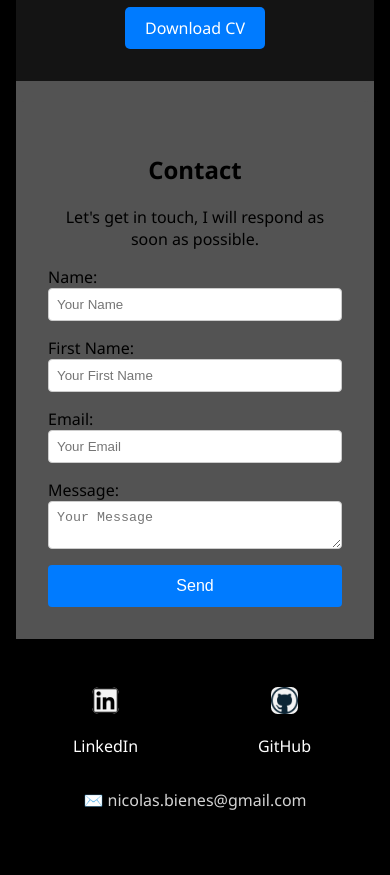
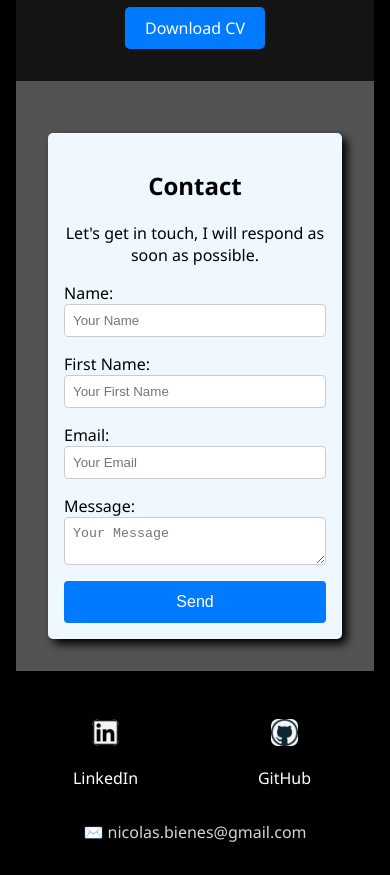
Before and after one commit to NickoDev974/Nicolas-BIENES-Portfolio-V2, a React (Vite) app: page / in a window 390 px wide. Shown: the part 1800-2675 px from the top of the page. Before the commit the page ends 2643 px from the top, so only its background shows below. Built offline with nearby package versions, Linux system fonts and the light colour scheme.

Commit message:
theme gris v2

```diff
--- a/src/App.css
+++ b/src/App.css
@@ -209,8 +209,9 @@ li {
   width: 100%;
 }
 .competences img:hover {
-  filter: drop-shadow(0 0 1rem white);
-  scale: 1.4;
+  filter: drop-shadow(5px 5px 5px white);
+  /* scale: 1.4; */
+  transform: skew(20deg, -20deg);
 }
 
 .competences {
@@ -364,6 +365,12 @@ li {
   border-radius: 10px;
   text-align: center;
 }
+.contact article {
+  background-color: aliceblue;
+  padding: 1rem;
+  border-radius: 5px;
+  box-shadow: 5px 5px 10px black;
+}
 
 .contact form {
   display: flex;
@@ -455,7 +462,7 @@ video {
 
 /* --------------------tablette------------------ */
 
-@media (min-width: 426px) and (max-width: 909px) {
+@media (min-width: 432px) and (max-width: 909px) {
   /* Styles pour le section WHO */
   header {
     height: 3rem;
@@ -475,7 +482,7 @@ video {
     grid-template-columns: 1fr 1fr;
     grid-template-rows: auto 1fr;
     gap: 5px;
-    width: 100%;
+    width: 90%;
     height: 100vh;
     padding: 20px;
   }
```
